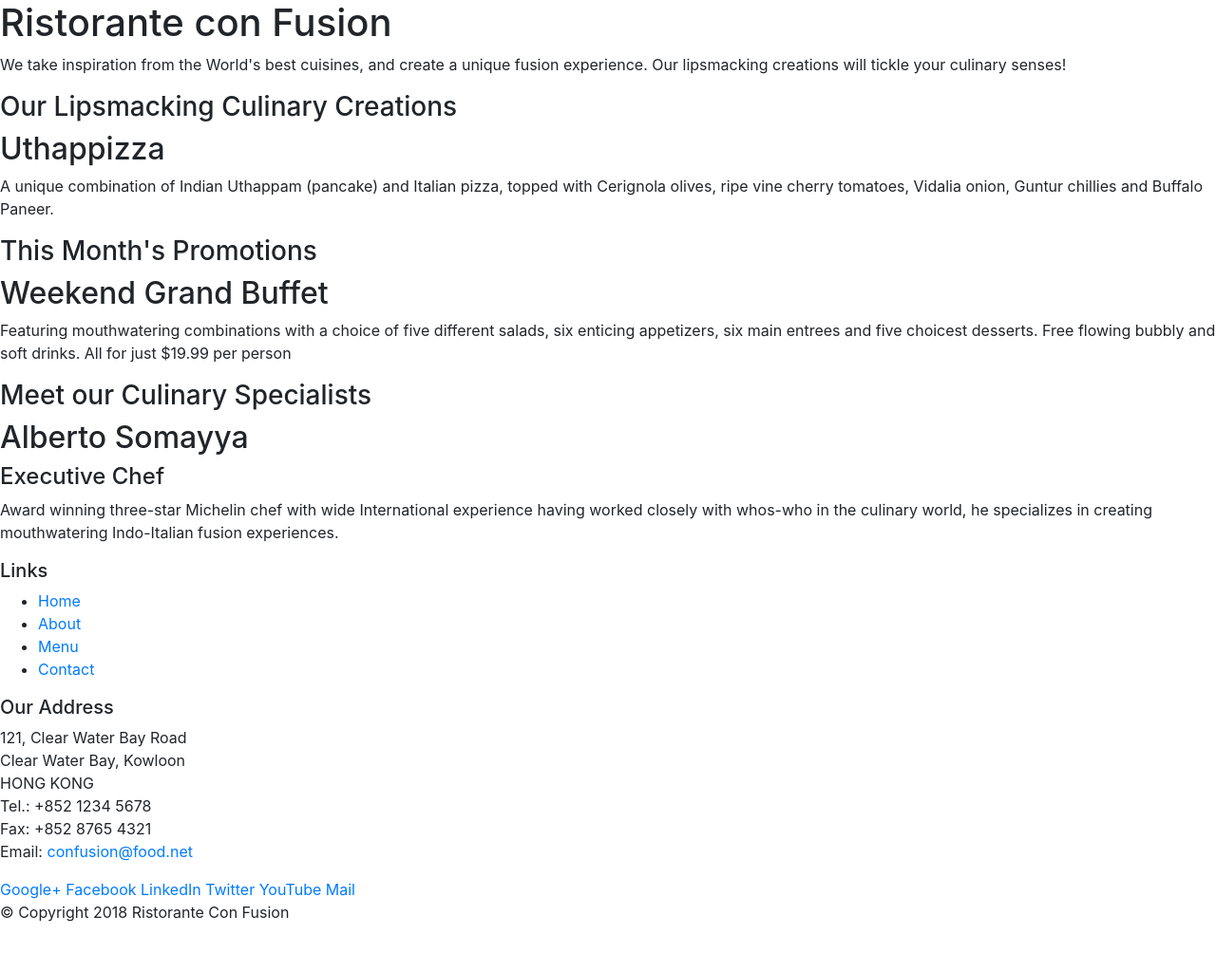
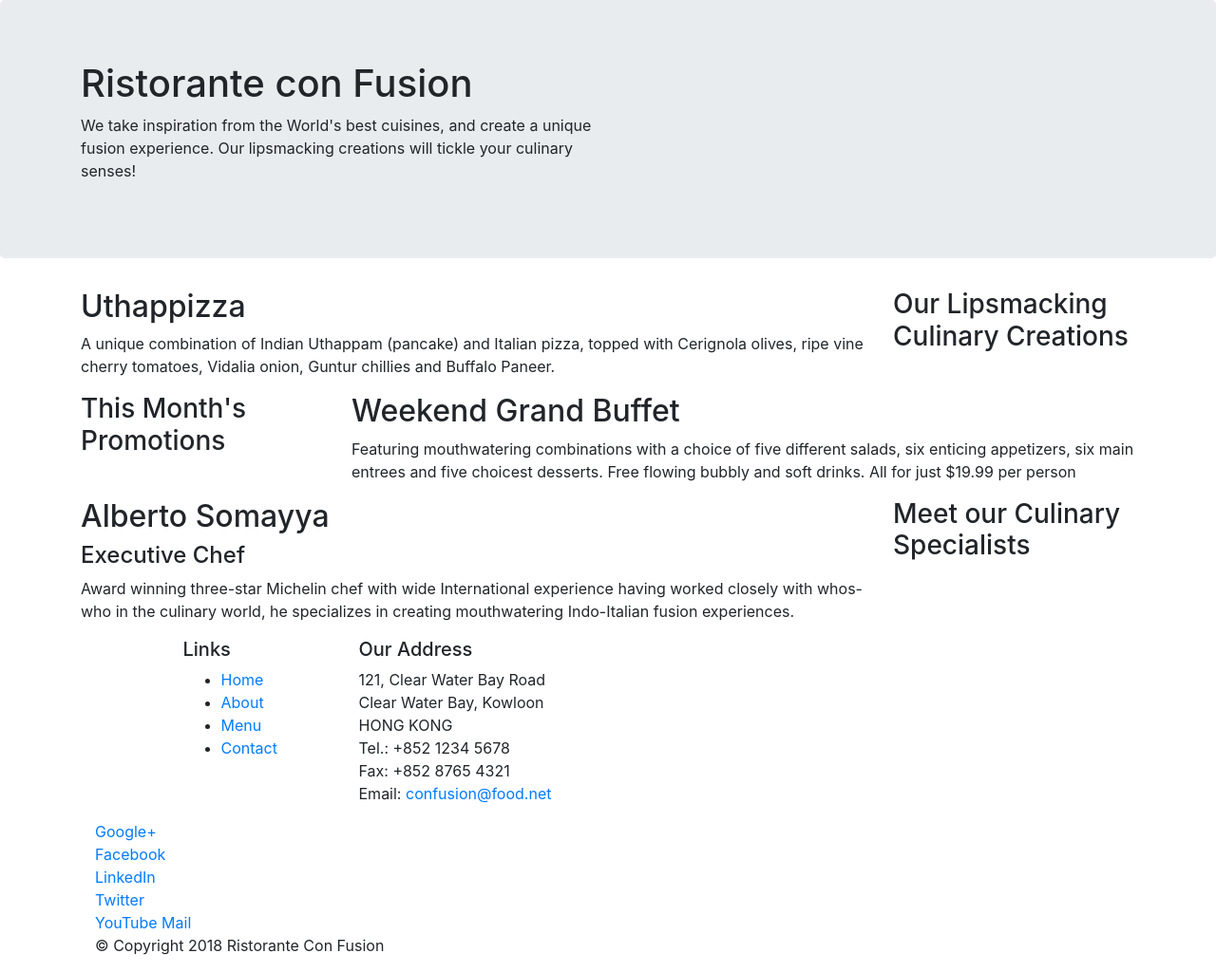
Before and after one commit to laracrawford33/conFusion, a website: page index.html in a window 1280 px wide. Shown: the whole page at 95% size. Before the commit the page ends 989 px from the top, so only its background shows below. Drawn offline with nearby package versions, Linux system fonts and the light colour scheme.

Commit message:
Added Bootstrap index.html GRID part 1

```diff
--- a/index.html
+++ b/index.html
@@ -15,57 +15,64 @@
 
 <body>
 
-    <header>
-        <div>
-            <div>
-                <div>
+    <header class="jumbotron">
+        <div class="container">
+            <div class="row">
+                <div class="col-12 col-sm-6">
                     <h1>Ristorante con Fusion</h1>
-                    <p>We take inspiration from the World's best cuisines, and create a unique fusion experience. Our lipsmacking creations will tickle your culinary senses!</p>
+                    <p>We take inspiration from the World's best cuisines, and create a unique fusion experience. Our
+                        lipsmacking creations will tickle your culinary senses!</p>
                 </div>
-                <div>
+                <div class="col-12 col-sm">
                 </div>
             </div>
         </div>
     </header>
 
-    <div>
-        <div>
-            <div>
+    <div class="container">
+        <div class="row">
+            <div class="col-12 col-sm-4 order-sm-last col-md-3">
                 <h3>Our Lipsmacking Culinary Creations</h3>
             </div>
-            <div>
+            <div class="col col-sm order-sm-first col-md">
                 <h2>Uthappizza</h2>
-                <p>A unique combination of Indian Uthappam (pancake) and Italian pizza, topped with Cerignola olives, ripe vine cherry tomatoes, Vidalia onion, Guntur chillies and Buffalo Paneer.</p>
+                <p>A unique combination of Indian Uthappam (pancake) and Italian pizza, topped with Cerignola olives,
+                    ripe vine cherry tomatoes, Vidalia onion, Guntur chillies and Buffalo Paneer.</p>
             </div>
         </div>
 
 
-        <div>
-            <div>
+        <div class="row">
+            <div class="col-12 col-sm-4 col-md-3">
                 <h3>This Month's Promotions</h3>
             </div>
-            <div>
+            <div class="col col-sm col-md">
                 <h2>Weekend Grand Buffet</h2>
-                <p>Featuring mouthwatering combinations with a choice of five different salads, six enticing appetizers, six main entrees and five choicest desserts. Free flowing bubbly and soft drinks. All for just $19.99 per person </p>
+                <p>Featuring mouthwatering combinations with a choice of five different salads, six enticing appetizers,
+                    six main entrees and five choicest desserts. Free flowing bubbly and soft drinks. All for just
+                    $19.99 per person </p>
             </div>
         </div>
 
-        <div>
-            <div>
+
+        <div class="row">
+            <div class="col-12 col-sm-4 order-sm-last col-md-3">
                 <h3>Meet our Culinary Specialists</h3>
             </div>
-            <div>
+            <div class="col col-sm order-sm-first col-md">
                 <h2>Alberto Somayya</h2>
                 <h4>Executive Chef</h4>
-                <p>Award winning three-star Michelin chef with wide International experience having worked closely with whos-who in the culinary world, he specializes in creating mouthwatering Indo-Italian fusion experiences. </p>
-            </div>
+                <p>Award winning three-star Michelin chef with wide International experience having worked closely with
+                    whos-who in the culinary world, he specializes in creating mouthwatering Indo-Italian fusion
+                    experiences. </p>
             </div>
         </div>
 
+
     <footer>
-        <div>
-            <div>
-                <div>
+        <div class="container">
+            <div class="row">
+                <div class ="col-4 offset-1 col-sm-2 ">
                     <h5>Links</h5>
                     <ul>
                         <li><a href="#">Home</a></li>
@@ -74,7 +81,7 @@
                         <li><a href="#">Contact</a></li>
                     </ul>
                 </div>
-                <div>
+                <div class ="col-7 col-sm-5 ">
                     <h5>Our Address</h5>
                     <address>
                         121, Clear Water Bay Road<br>
@@ -86,7 +93,7 @@
                     </address>
                 </div>
                 <div>
-                    <div>
+                    <div class ="col-12 col-sm-4 ">
                         <a href="http://google.com/+">Google+</a>
                         <a href="http://www.facebook.com/profile.php?id=">Facebook</a>
                         <a href="http://www.linkedin.com/in/">LinkedIn</a>
@@ -96,8 +103,8 @@
                     </div>
                 </div>
             </div>
-           <div>
-                <div>
+            <div class="row">
+                <div class= "col-auto">
                     <p>© Copyright 2018 Ristorante Con Fusion</p>
                 </div>
             </div>
```
Lines whose indentation alone changed are shown as unchanged.
